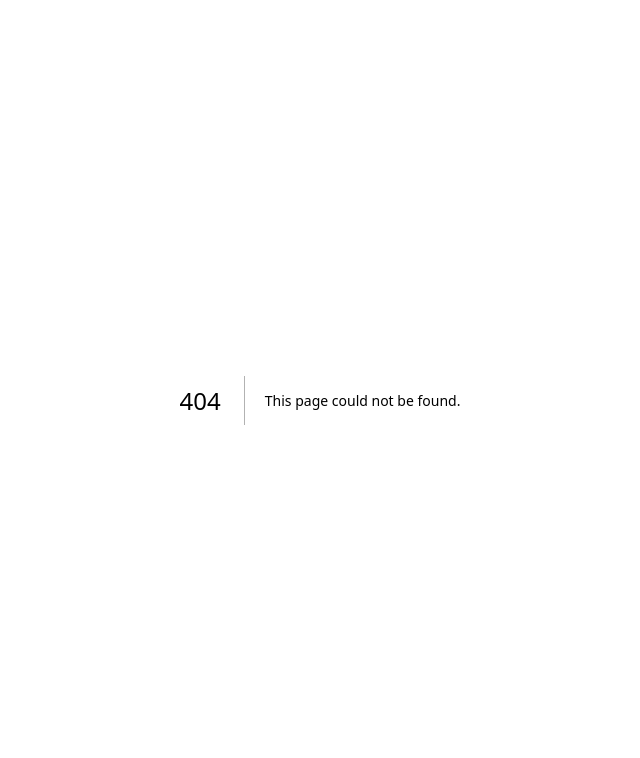
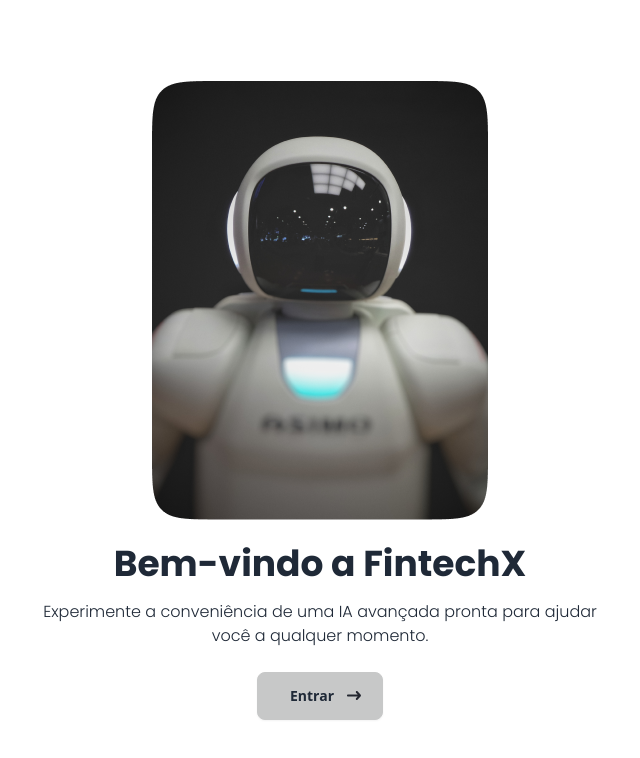
Before and after one commit to gTutini/fintechXbot, a Next.js app: page /intro in a window 1280 px wide. Before the commit this address had no page. Shown: the top 758 px of the page, without its empty margins (320-960 px from the left). Built offline with nearby package versions, Linux system fonts and the light colour scheme.

Commit message:
feat: added new pages

```diff
--- /dev/null
+++ b/src/assets/Arrow.tsx
@@ -0,0 +1,25 @@
+import { useDarkMode } from "usehooks-ts";
+
+function Arrow() {
+  const { isDarkMode } = useDarkMode();
+  const color = isDarkMode ? "#dddde4" : "#23262F";
+
+  return (
+    <svg
+      width="24"
+      height="24"
+      viewBox="0 0 24 24"
+      fill="none"
+      xmlns="http://www.w3.org/2000/svg"
+    >
+      <path
+        fillRule="evenodd"
+        clipRule="evenodd"
+        d="M14.0909 7.26521C14.4968 6.8906 15.1294 6.9159 15.504 7.32172L18.7348 10.8217C19.0884 11.2047 19.0884 11.7952 18.7348 12.1782L15.504 15.6783C15.1294 16.0841 14.4968 16.1094 14.091 15.7348C13.6851 15.3602 13.6598 14.7276 14.0344 14.3217L15.716 12.5L6 12.5C5.44771 12.5 5 12.0523 5 11.5C5 10.9477 5.44771 10.5 6 10.5L15.716 10.5L14.0344 8.67829C13.6598 8.27247 13.6851 7.63981 14.0909 7.26521Z"
+        fill={color}
+      />
+    </svg>
+  );
+}
+
+export { Arrow };
--- a/src/assets/index.ts
+++ b/src/assets/index.ts
@@ -2,3 +2,4 @@ export { Logo } from "./Logo";
 export { Chevron } from "./Chevron";
 export { Dots } from "./Dots";
 export { Send } from "./Send";
+export { Arrow } from "./Arrow";
--- /dev/null
+++ b/src/pages/chat.tsx
@@ -0,0 +1,73 @@
+import { Chevron, Dots, Logo, Send } from "@/assets";
+import { useChat } from "@/hooks";
+import Head from "next/head";
+import { BotMessage, UserMessage } from "@/components";
+import Link from "next/link";
+
+export default function Chat() {
+  const { onSubmit, register, history, bottomRef, isLoading } = useChat();
+
+  return (
+    <>
+      <Head>
+        <title>FintechX Chat Atendimento</title>
+      </Head>
+      <main className="flex flex-col">
+        <section className="fixed top-0 pt-7 pb-5 px-6 bg-base-100 w-full flex justify-between items-center drop-shadow-sm">
+          <Link href="/intro">
+            <button className="btn btn-square">
+              <Chevron />
+            </button>
+          </Link>
+          <h2 className="text-3xl poppins-200">FintechX</h2>
+          <button className="btn btn-square btn-ghost">
+            <Dots />
+          </button>
+        </section>
+
+        <section className="min-h-screen max-w-screen-md flex flex-col justify-end py-24  m-auto w-full">
+          <div className="flex items-center flex-col mb-10">
+            <Logo />
+            <h1 className="urbanist-600 text-xl">Bot de Atendimento</h1>
+          </div>
+          {history.map((message) => {
+            return message.origin === "user" ? (
+              <UserMessage key={message.id} message={message} />
+            ) : (
+              <BotMessage key={message.id} message={message} />
+            );
+          })}
+          {isLoading && (
+            <div className="flex justify-center">
+              <span className="loading loading-dots loading-lg" />
+            </div>
+          )}
+          <span ref={bottomRef} />
+        </section>
+
+        <section className="fixed bottom-0 pb-7 pt-5 px-6 md:px-0 w-full bg-base-100 max-w-screen-md inset-x-0 mx-auto">
+          <form className="relative" onSubmit={onSubmit}>
+            <input
+              {...register("message", { required: true })}
+              autoComplete="off"
+              placeholder="Faça uma pergunta"
+              className="input input-bordered w-full h-12 pr-10 urbanist-400 transition ease-in-out delay-150"
+              disabled={isLoading}
+            />
+            <button
+              type="submit"
+              className="btn btn-square btn-ghost absolute right-0 transition ease-in-out delay-150"
+              disabled={isLoading}
+            >
+              {isLoading ? (
+                <span className="loading loading-ring loading-md" />
+              ) : (
+                <Send />
+              )}
+            </button>
+          </form>
+        </section>
+      </main>
+    </>
+  );
+}
--- a/src/pages/index.tsx
+++ b/src/pages/index.tsx
@@ -1,70 +1,19 @@
-import { Chevron, Dots, Logo, Send } from "@/assets";
-import { useChat } from "@/hooks";
-import Head from "next/head";
-import { BotMessage, UserMessage } from "@/components";
+import { useTimeout } from "usehooks-ts";
+import { useRouter } from "next/router";
 
-export default function Home() {
-  const { onSubmit, register, history, bottomRef, isLoading } = useChat();
+import { Logo } from "@/assets";
+
+export default function SplashScreen() {
+  const router = useRouter();
+  useTimeout(() => router.push("/intro"), 2000);
 
   return (
-    <>
-      <Head>
-        <title>FintechX</title>
-      </Head>
-      <main className="flex flex-col">
-        <section className="fixed top-0 pt-7 pb-5 px-6 bg-base-100 w-full flex justify-between items-center drop-shadow-sm">
-          <button className="btn btn-square">
-            <Chevron />
-          </button>
-          <h2 className="text-3xl poppins-200">FintechX</h2>
-          <button className="btn btn-square btn-ghost">
-            <Dots />
-          </button>
-        </section>
-
-        <section className="min-h-screen max-w-screen-md flex flex-col justify-end py-24  m-auto w-full">
-          <div className="flex items-center flex-col mb-10">
-            <Logo />
-            <h1 className="urbanist-600 text-xl">Bot de Atendimento</h1>
-          </div>
-          {history.map((message) => {
-            return message.origin === "user" ? (
-              <UserMessage key={message.id} message={message} />
-            ) : (
-              <BotMessage key={message.id} message={message} />
-            );
-          })}
-          {isLoading && (
-            <div className="flex justify-center">
-              <span className="loading loading-dots loading-lg" />
-            </div>
-          )}
-          <span ref={bottomRef} />
-        </section>
-
-        <section className="fixed bottom-0 pb-7 pt-5 px-6 md:px-0 w-full bg-base-100 max-w-screen-md inset-x-0 mx-auto">
-          <form className="relative" onSubmit={onSubmit}>
-            <input
-              {...register("message", { required: true })}
-              autoComplete="off"
-              placeholder="Faça uma pergunta"
-              className="input input-bordered w-full h-12 pr-10 urbanist-400 transition ease-in-out delay-150"
-              disabled={isLoading}
-            />
-            <button
-              type="submit"
-              className="btn btn-square btn-ghost absolute right-0 transition ease-in-out delay-150"
-              disabled={isLoading}
-            >
-              {isLoading ? (
-                <span className="loading loading-ring loading-md" />
-              ) : (
-                <Send />
-              )}
-            </button>
-          </form>
-        </section>
-      </main>
-    </>
+    <div className="flex h-screen items-center justify-center">
+      <Logo />
+      <div className="absolute inset-x-0 bottom-4 text-center">
+        <h1 className="text-4xl">BrainBox</h1>
+        <p className="text-base">Version 1.0</p>
+      </div>
+    </div>
   );
 }
--- /dev/null
+++ b/src/pages/intro.tsx
@@ -0,0 +1,32 @@
+import Head from "next/head";
+import Image from "next/image";
+import Link from "next/link";
+
+import { Arrow } from "@/assets";
+
+export default function Home() {
+  return (
+    <>
+      <Head>
+        <title>FintechX</title>
+      </Head>
+      <section className="min-h-screen max-w-screen-sm m-auto px-10">
+        <div className="min-h-screen flex flex-col items-center justify-center">
+          <Image src="/home.png" width={336} height={439} alt="astronaut" />
+          <h1 className="text-4xl poppins-700 mt-6 text-center">
+            Bem-vindo a FintechX
+          </h1>
+          <p className="text-center poppins-300 mt-4">
+            Experimente a conveniência de uma IA avançada pronta para ajudar
+            você a qualquer momento.
+          </p>
+          <Link href="/chat">
+            <button className="btn btn-active mt-6 pl-8">
+              Entrar <Arrow />
+            </button>
+          </Link>
+        </div>
+      </section>
+    </>
+  );
+}
```
Also changed, not shown: public/home.png (added).
